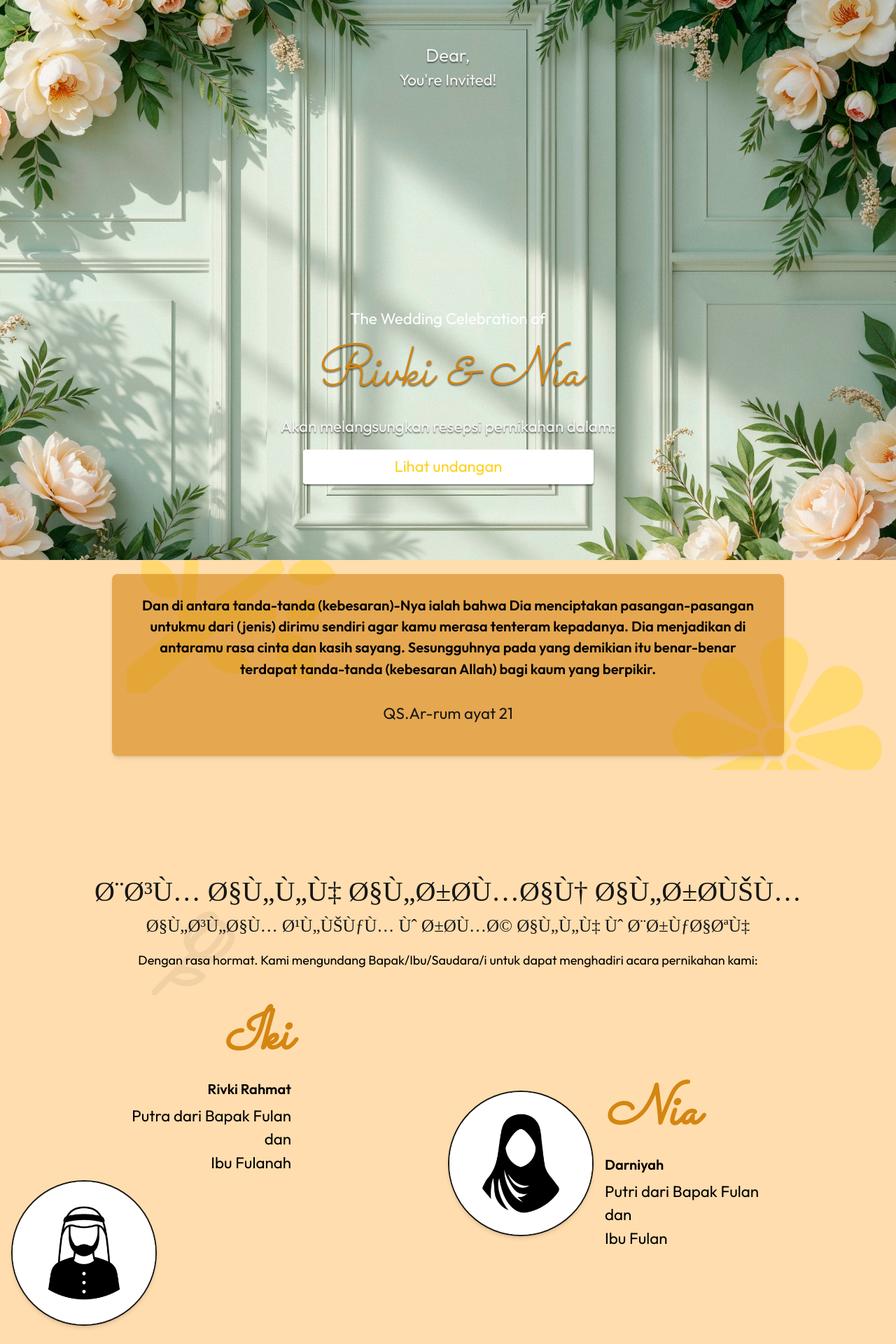
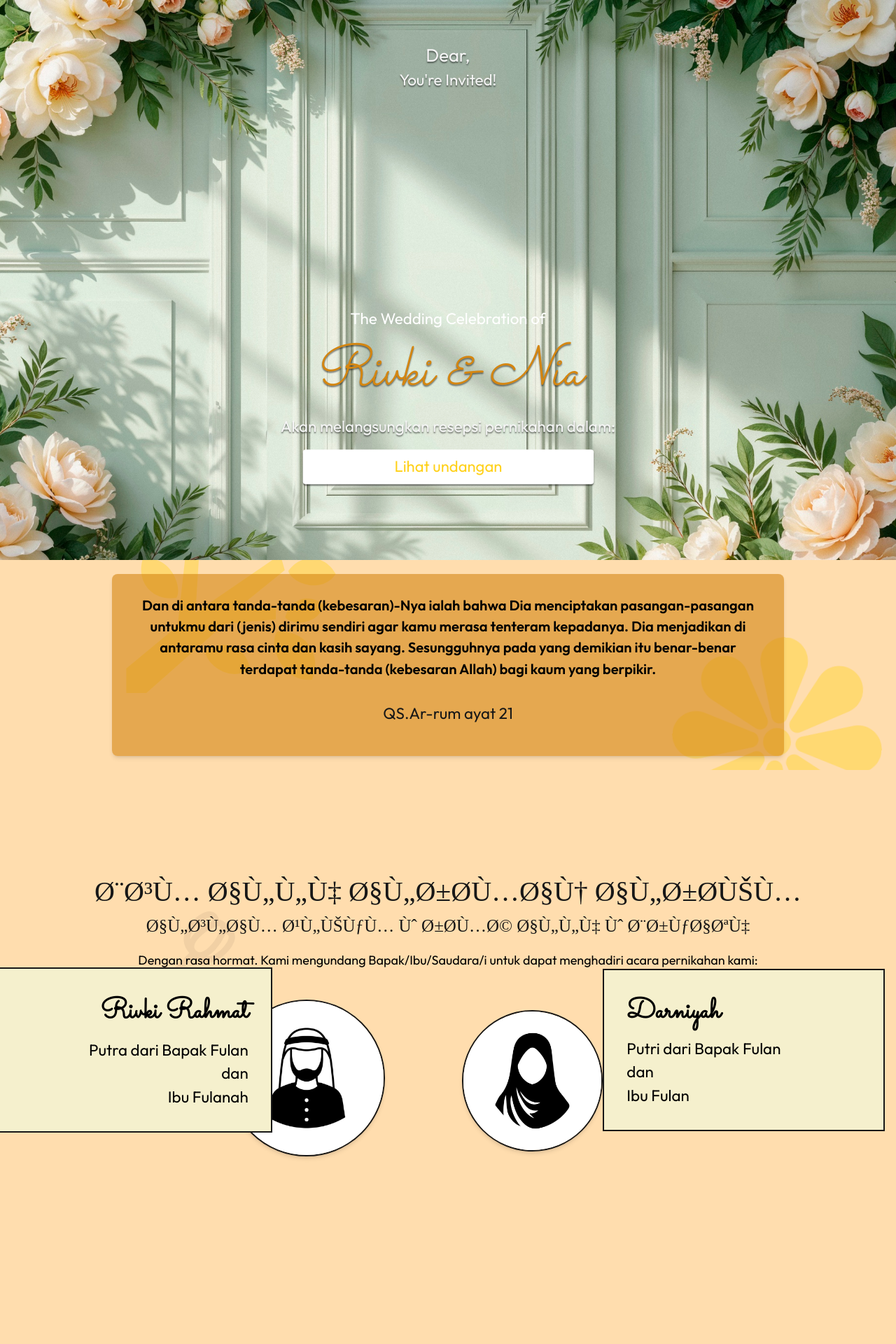
Before and after one commit to rafdizhafari/rafdizhafari.github.io, a PHP site: page / in a window 1280 px wide. Shown: the top 1920 px of the page at 70% size. Run offline with PHP 8.4, Linux system fonts and the light colour scheme; some web fonts are replaced.

Commit message:
big change

```diff
--- a/index.html
+++ b/index.html
@@ -96,13 +96,13 @@
           <!--div class=""-->
             <div class="lg:w-1/2">
               <!-- flex flex-col-reverse sm:flex-row -->
-              <div class="rivky-home grid grid-cols-2 sm:grid-rows-1 sm:grid-cols-2">
-                <div class="row-start-2 sm:row-start-1 sm:col-start-1 sm:w-2/3 sm:text-right mt-1 sm:mt-0 sm:pl-4 md:pr-4 justify-center items-center">
-                  <h1>Iki</h1>
-                  <h3 class="text-xl font-semibold mb-2">Rivki Rahmat</h3>
+              <div class="sm:translate-x-30 grid grid-rows-2 sm:grid-rows-1 sm:grid-cols-2 sm:w-2/3 sm:text-right justify-center place-items-center">
+                <div class="-translate-y-10 info-couple sm:-translate-x-12 row-start-2 sm:row-start-auto sm:col-start-1 sm:text-right justify-center items-center w-100">
+                  <!-- <h1>Iki</h1> -->
+                  <h3 class="font-semibold mb-2">Rivki Rahmat</h3>
                   <p class="i3">putra dari Bapak fulan <br> dan <br> ibu fulanah</p>
                 </div>
-                <div class="row-start-1 sm:row-start-1 sm:col-start-2 w-56 sm:w-1/3 mt-2">
+                <div class="row-start-1 sm:row-start-auto sm:col-start-2 w-56 sm:-w-1/3 justify-center">
                   <img src="image/Arab man icon isolated on white background_.jpg" alt="Foto pengantin pria" class="w-full rounded-full object-cover sm:ml-4 md:ml-0 shadow-md">
                 </div>
               </div>
@@ -114,8 +114,8 @@
                 <div class="w-56 sm:w-1/3 mt-2">
                   <img src="image/Women Hijab Beauty Vector Logo Template.jpg" alt="Foto pengantin wanita" class="w-full rounded-full object-cover shadow-md">
                 </div>
-                <div class="sm:w-2/3 sm:text-left mt-4 sm:mt-0 sm:pl-4">
-                  <h1>Nia</h1>
+                <div class="-translate-y-10 info-couple sm:w-2/3 sm:text-left sm:pl-4 w-100">
+                  <!-- <h1>Nia</h1> -->
                   <h3 class="text-xl font-semibold mb-2">Darniyah</h3>
                   <p class="i4">putri dari bapak fulan <br> dan <br> ibu fulanah</p>
                 </div>
@@ -153,7 +153,8 @@
                 <p class="text-left text-white">Sabtu, 6 September 2025</p>
               </div>
             </div>
-            <p class="description address i5 my-4 px-14">Alamat: Sevastopol<br></p>
+            <p class="text-bold my-4">Masjid Al-Bakrie</p>
+            <p class="description address i5 my-4 px-5">Alamat: Sevastopol<br></p>
           </div>
           <div class="cardResepsi max-w-md max-h-md rounded-lg shadow-md overflow-hidden p-4 justify-center items-center text-center">
             <p class="card-title text-white text-center mt-5 mb-5">
@@ -173,19 +174,20 @@
                 <p class="text-left text-white">Sabtu, 6 September 2025</p>
               </div>
             </div>
-            <p class="description address i5s my-4 px-14">Alamat: Sevastopol<br></p>
+            <p class="font-bold my-4">Aula Masjid Al-Bakrie</p>
+            <p class="description address i5s my-4 px-5">Alamat: Sevastopol<br></p>
           </div>
         </div>
         <div class="flex flex-col text-center items-center mt-6">
             <!-- <h2>Informasi Acara<br></h2> -->
             <!-- <p class="description address i5 my-4 px-14">Alamat: Sevastopol<br></p> -->
-            <div class="i6-1 flex justify-center items-center w-125 h-95 lg:w-185 lg:h-85 shadow-md"></div>
-            <a href="https://g.co/kgs/ya9HtGB" target="_blank" class="i6-2 inline-block opacity-80 hover:bg-yellow-700 font-bold py-2 px-4 rounded mb-3 mt-2 shadow-sm">Klik untuk membuka peta</a>
+            <div class="i6-1 flex justify-center items-center w-125 h-95 lg:w-185 lg:h-85 shadow-md rounded-sm"></div>
+            <a href="https://g.co/kgs/ya9HtGB" target="_blank" class="i6-2 inline-block opacity-80 hover:bg-yellow-700 font-bold py-2 px-4 rounded mb-3 mt-3 shadow-sm">Klik untuk membuka peta</a>
           </div>
       </section>
 
       <section id="cd" class="cd">
-        <div>
+        <div class="text-center items-center justify-center">
           <p>Akan melangsungkan resepsi pernikahan dalam:</p>
           <div class="my-countdown simply-countdown mt-2"></div>
         </div>
@@ -257,7 +259,7 @@
       <section id="closing" class="closing">
         <div class="flex flex-col justify-center items-center text-center gap-5 mx-5">
           <p>Merupakan suatu kehormatan dan kebahagiaan bagi kami bila tamu undangan berkenan untuk memberikan do'a restu kepada kami.</p>
-          <h1 class="">Rivky & Nia</h1>
+          <h1 class="">Rivki & Nia</h1>
         </div>
       </section>
 
--- a/src/output.css
+++ b/src/output.css
@@ -24,6 +24,7 @@
     --text-4xl--line-height: calc(2.5 / 2.25);
     --font-weight-semibold: 600;
     --font-weight-bold: 700;
+    --radius-sm: 0.25rem;
     --radius-lg: 0.5rem;
     --ease-out: cubic-bezier(0, 0, 0.2, 1);
     --ease-in-out: cubic-bezier(0.4, 0, 0.2, 1);
@@ -329,6 +336,9 @@
   .flex {
     display: flex;
   }
+  .grid {
+    display: grid;
+  }
   .hidden {
     display: none;
   }
@@ -409,6 +416,9 @@
   .w-95 {
     width: calc(var(--spacing) * 95);
   }
+  .w-100 {
+    width: calc(var(--spacing) * 100);
+  }
   .w-105 {
     width: calc(var(--spacing) * 105);
   }
@@ -441,6 +444,10 @@
   }
   .-translate-y-5 {
     --tw-translate-y: calc(var(--spacing) * -5);
+    translate: var(--tw-translate-x) var(--tw-translate-y);
+  }
+  .-translate-y-10 {
+    --tw-translate-y: calc(var(--spacing) * -10);
     translate: var(--tw-translate-x) var(--tw-translate-y);
   }
   .scale-0 {
@@ -461,24 +468,21 @@
     --tw-scale-z: 100%;
     scale: var(--tw-scale-x) var(--tw-scale-y);
   }
-  .transform {
-    transform: var(--tw-rotate-x,) var(--tw-rotate-y,) var(--tw-rotate-z,) var(--tw-skew-x,) var(--tw-skew-y,);
-  }
-  .resize {
-    resize: both;
-  }
   .resize-none {
     resize: none;
   }
+  .grid-rows-2 {
+    grid-template-rows: repeat(2, minmax(0, 1fr));
+  }
   .flex-col {
     flex-direction: column;
   }
+  .flex-col-reverse {
+    flex-direction: column-reverse;
+  }
   .flex-row {
     flex-direction: row;
   }
-  .flex-wrap {
-    flex-wrap: wrap;
-  }
   .place-items-center {
     place-items: center;
   }
@@ -508,6 +512,9 @@
   }
   .gap-8 {
     gap: calc(var(--spacing) * 8);
+  }
+  .gap-10 {
+    gap: calc(var(--spacing) * 10);
   }
   .space-y-4 {
     :where(& > :not(:last-child)) {
@@ -734,16 +732,26 @@
       }
     }
   }
+  .sm\:col-start-1 {
+    @media (width >= 40rem) {
+      grid-column-start: 1;
+    }
+  }
+  .sm\:col-start-2 {
+    @media (width >= 40rem) {
+      grid-column-start: 2;
+    }
+  }
+  .sm\:row-start-auto {
+    @media (width >= 40rem) {
+      grid-row-start: auto;
+    }
+  }
   .sm\:mx-10 {
     @media (width >= 40rem) {
       margin-inline: calc(var(--spacing) * 10);
     }
   }
-  .sm\:mt-0 {
-    @media (width >= 40rem) {
-      margin-top: calc(var(--spacing) * 0);
-    }
-  }
   .sm\:ml-4 {
     @media (width >= 40rem) {
       margin-left: calc(var(--spacing) * 4);
@@ -777,6 +785,28 @@
   .sm\:w-170 {
     @media (width >= 40rem) {
       width: calc(var(--spacing) * 170);
+    }
+  }
+  .sm\:-translate-x-12 {
+    @media (width >= 40rem) {
+      --tw-translate-x: calc(var(--spacing) * -12);
+      translate: var(--tw-translate-x) var(--tw-translate-y);
+    }
+  }
+  .sm\:translate-x-30 {
+    @media (width >= 40rem) {
+      --tw-translate-x: calc(var(--spacing) * 30);
+      translate: var(--tw-translate-x) var(--tw-translate-y);
+    }
+  }
+  .sm\:grid-cols-2 {
+    @media (width >= 40rem) {
+      grid-template-columns: repeat(2, minmax(0, 1fr));
+    }
+  }
+  .sm\:grid-rows-1 {
+    @media (width >= 40rem) {
+      grid-template-rows: repeat(1, minmax(0, 1fr));
     }
   }
   .sm\:flex-row {
@@ -812,11 +842,6 @@
   .md\:ml-0 {
     @media (width >= 48rem) {
       margin-left: calc(var(--spacing) * 0);
-    }
-  }
-  .md\:pr-4 {
-    @media (width >= 48rem) {
-      padding-right: calc(var(--spacing) * 4);
     }
   }
   .lg\:right-170 {
@@ -966,6 +991,15 @@ body {
   font-weight: 700;
   color: #D48611;
 }
+.home h3 {
+  font-family: "Sacramento", cursive;
+  font-size: 2.5rem;
+}
+.info-couple {
+  background-color: rgb(245, 240, 205);
+  padding: 2rem;
+  border: #171717 2px solid;
+}
 .navbar-icon {
   background-color: var(--c2);
   border-radius: 12px;
@@ -987,7 +1021,7 @@ body {
   padding: 4px;
   border-color: var(--c3);
 }
-.home, .story, .gallery, .rsvp, .gifts, .info, .closing {
+.home, .story, .gallery, .rsvp, .gifts, .info, .closing, .cd {
   padding-top: 8rem;
   padding-bottom: 8rem;
 }
@@ -1316,26 +1350,6 @@ footer a:hover {
   inherits: false;
   initial-value: 1;
 }
-@property --tw-rotate-x {
-  syntax: "*";
-  inherits: false;
-}
-@property --tw-rotate-y {
-  syntax: "*";
-  inherits: false;
-}
-@property --tw-rotate-z {
-  syntax: "*";
-  inherits: false;
-}
-@property --tw-skew-x {
-  syntax: "*";
-  inherits: false;
-}
-@property --tw-skew-y {
-  syntax: "*";
-  inherits: false;
-}
 @property --tw-space-y-reverse {
   syntax: "*";
   inherits: false;
@@ -1420,11 +1434,6 @@ footer a:hover {
   inherits: false;
   initial-value: 0 0 #0000;
 }
-@property --tw-outline-style {
-  syntax: "*";
-  inherits: false;
-  initial-value: solid;
-}
 @property --tw-blur {
   syntax: "*";
   inherits: false;
@@ -1475,42 +1484,6 @@ footer a:hover {
   initial-value: 100%;
 }
 @property --tw-drop-shadow-size {
-  syntax: "*";
-  inherits: false;
-}
-@property --tw-backdrop-blur {
-  syntax: "*";
-  inherits: false;
-}
-@property --tw-backdrop-brightness {
-  syntax: "*";
-  inherits: false;
-}
-@property --tw-backdrop-contrast {
-  syntax: "*";
-  inherits: false;
-}
-@property --tw-backdrop-grayscale {
-  syntax: "*";
-  inherits: false;
-}
-@property --tw-backdrop-hue-rotate {
-  syntax: "*";
-  inherits: false;
-}
-@property --tw-backdrop-invert {
-  syntax: "*";
-  inherits: false;
-}
-@property --tw-backdrop-opacity {
-  syntax: "*";
-  inherits: false;
-}
-@property --tw-backdrop-saturate {
-  syntax: "*";
-  inherits: false;
-}
-@property --tw-backdrop-sepia {
   syntax: "*";
   inherits: false;
 }
@@ -1531,11 +1504,6 @@ footer a:hover {
       --tw-scale-x: 1;
       --tw-scale-y: 1;
       --tw-scale-z: 1;
-      --tw-rotate-x: initial;
-      --tw-rotate-y: initial;
-      --tw-rotate-z: initial;
-      --tw-skew-x: initial;
-      --tw-skew-y: initial;
       --tw-space-y-reverse: 0;
       --tw-space-x-reverse: 0;
       --tw-border-style: solid;
@@ -1554,7 +1522,6 @@ footer a:hover {
       --tw-ring-offset-width: 0px;
       --tw-ring-offset-color: #fff;
       --tw-ring-offset-shadow: 0 0 #0000;
-      --tw-outline-style: solid;
       --tw-blur: initial;
       --tw-brightness: initial;
       --tw-contrast: initial;
@@ -1568,15 +1535,6 @@ footer a:hover {
       --tw-drop-shadow-color: initial;
       --tw-drop-shadow-alpha: 100%;
       --tw-drop-shadow-size: initial;
-      --tw-backdrop-blur: initial;
-      --tw-backdrop-brightness: initial;
-      --tw-backdrop-contrast: initial;
-      --tw-backdrop-grayscale: initial;
-      --tw-backdrop-hue-rotate: initial;
-      --tw-backdrop-invert: initial;
-      --tw-backdrop-opacity: initial;
-      --tw-backdrop-saturate: initial;
-      --tw-backdrop-sepia: initial;
       --tw-duration: initial;
       --tw-ease: initial;
     }
```
Also changed, not shown: other parts of src/output.css (+20 -33 lines), output.css (+16 -0 lines), src/input.css (+12 -2 lines).
